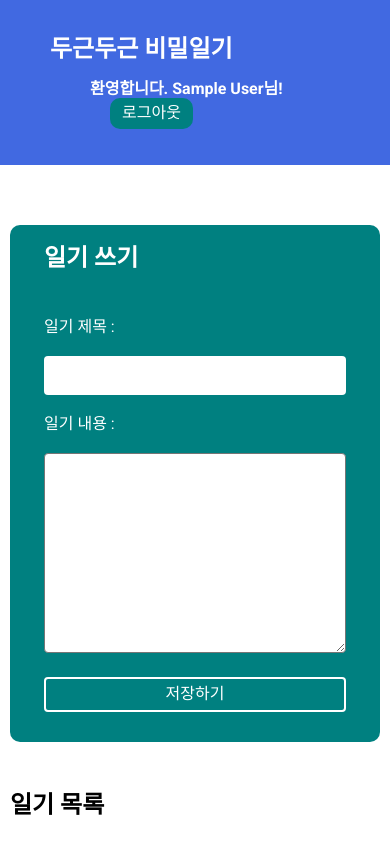
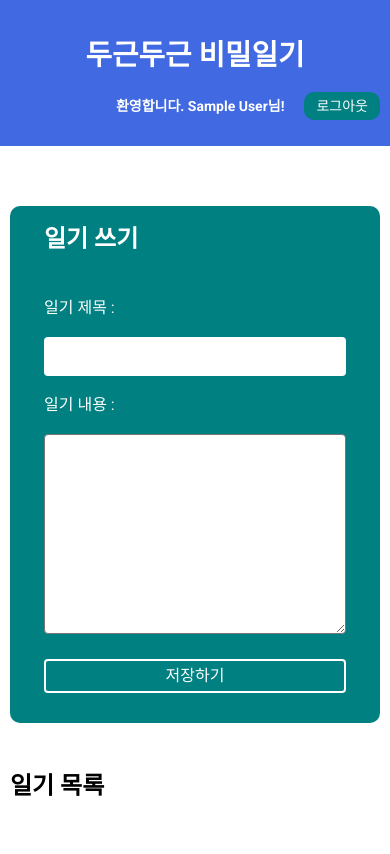
Before and after one commit to sjkymy/my-diary, a React (Create React App) app in the folder my-app/: page / in a window 390 px wide. Shown: the top 854 px of the page. Built offline with nearby package versions, Linux system fonts and the light colour scheme; no server answers; the database is empty; sample sign-in values are in the browser's storage.

Commit message:
nav css 수정

```diff
--- a/my-app/src/components/Nav.jsx
+++ b/my-app/src/components/Nav.jsx
@@ -22,7 +22,7 @@ export default function Nav() {
             </>
           }
           {user &&
-            <li>
+            <li className={styles.logged}>
               <strong>환영합니다. {user.displayName}님!</strong>
               <button type="button" onClick={logout}>로그아웃</button>
             </li>
--- a/my-app/src/components/nav.module.css
+++ b/my-app/src/components/nav.module.css
@@ -13,6 +13,7 @@
     gap: 16px;
     list-style: none;
     align-items: center;
+    padding: 0;
 }
 
 .list_nav a {
@@ -35,7 +36,16 @@
 }
 
 @media (max-width: 760px) {
+    .nav {
+        padding: 20px 10px 10px;
+    }
+
     .tit {
-        font-size: 1.5rem;
+        font-size: 1.8rem;
+        text-align: center;
+    }
+
+    .list_nav .logged {
+        font-size: 14px;
     }
 }
```
